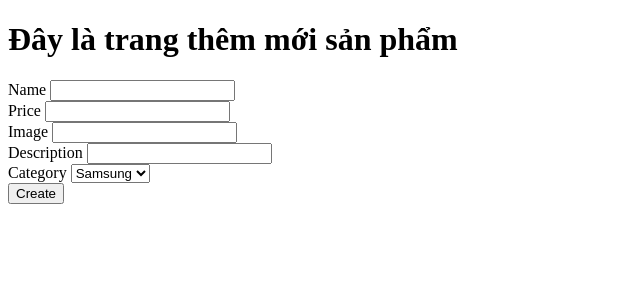
After one commit to thaivm-0609/wd21201_PHP_coban, a PHP site: page /asm/create.php in a window 1280 px wide. The commit adds this page. Shown: the top 300 px of the page, without its empty margins (0-640 px from the left). Run offline with PHP 8.4, Linux system fonts and the light colour scheme; data comes from the database, SQL or seed files in the repository.

Commit message:
feat: create and show form edit

```diff
--- /dev/null
+++ b/asm/create.php
@@ -0,0 +1,62 @@
+<?php
+require_once './connect.php';
+
+//lấy danh sách category để hiện thị ô select
+$categories = $conn->query("SELECT * FROM categories")->fetchAll();
+
+//lấy dữ liệu từ form, lưu vào trong database
+if (isset($_POST['submit'])) {
+    //B1: lấy dữ liệu từ form $_POST['input_name']
+    $name = $_POST['name'];
+    $price = $_POST['price'];
+    $image = $_POST['image'];
+    $description = $_POST['description'];
+    $categoryId = $_POST['category_id'];
+    //B2: khai báo câu truy vấn
+    $sql = "INSERT INTO products
+        (name, price, image, description, category_id)
+        VALUES ('$name', '$price', '$image', '$description', '$categoryId')";
+    $conn->exec($sql); //thực thi câu truy vấn
+    //B3: điều hướng người dùng về trang danh sách
+    header('location: index.php');
+}
+?>
+
+<!DOCTYPE html>
+<html lang="en">
+<head>
+    <meta charset="UTF-8">
+    <meta name="viewport" content="width=device-width, initial-scale=1.0">
+    <title>Document</title>
+</head>
+<body>
+    <h1>Đây là trang thêm mới sản phẩm</h1>
+    <form action="./create.php" method="POST">
+        <div>
+            <label for="">Name</label>
+            <input type="text" name="name">
+        </div>
+        <div>
+            <label for="">Price</label>
+            <input type="number" name="price">
+        </div>
+        <div>
+            <label for="">Image</label>
+            <input type="text" name="image">
+        </div>
+        <div>
+            <label for="">Description</label>
+            <input type="text" name="description">
+        </div>
+        <div>
+            <label for="">Category</label>
+            <select name="category_id" id="">
+                <?php foreach ($categories as $c) { ?>
+                    <option value="<?= $c['id'] ?>"> <?= $c['name'] ?> </option>
+                <?php } ?>
+            </select>
+        </div>
+        <button type="submit" name="submit">Create</button>
+    </form>
+</body>
+</html>
--- a/asm/index.php
+++ b/asm/index.php
@@ -46,6 +46,7 @@ $products = $conn->query("SELECT products.*, categories.name AS cate_name
                     <td><?= $p['cate_name'] ?></td>
                     <td>
                         <a href="./detail.php?id=<?= $p['id'] ?>">Detail</a>
+                        <a href="./edit.php?id=<?= $p['id'] ?>">Edit</a>
                         <a
                             onclick="return confirm('Bạn có chắc không?')"
                             href="./delete.php?id=<?= $p['id'] ?>"
```
Also changed, not shown: asm/edit.php (added, +64 -0 lines).
